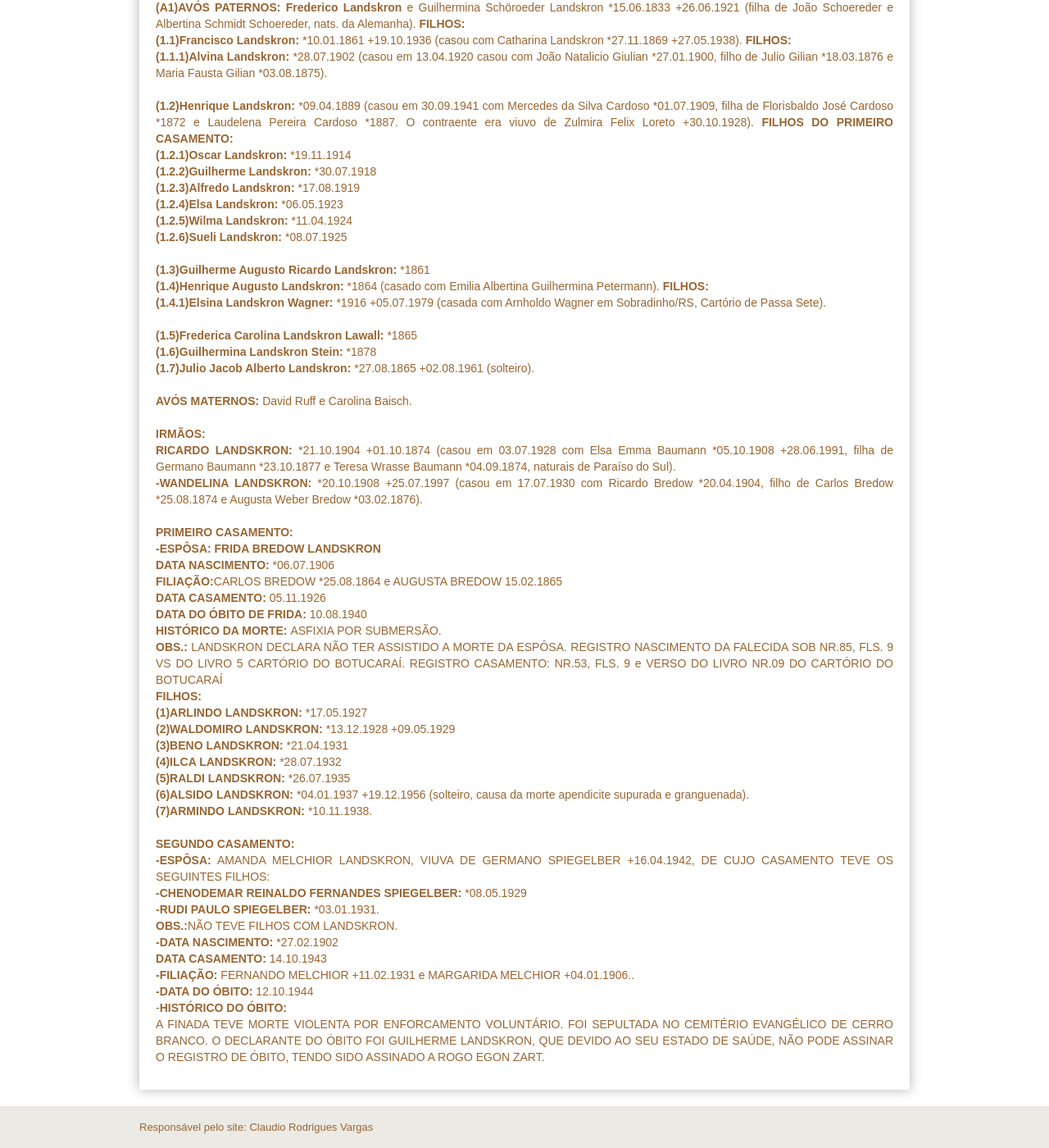
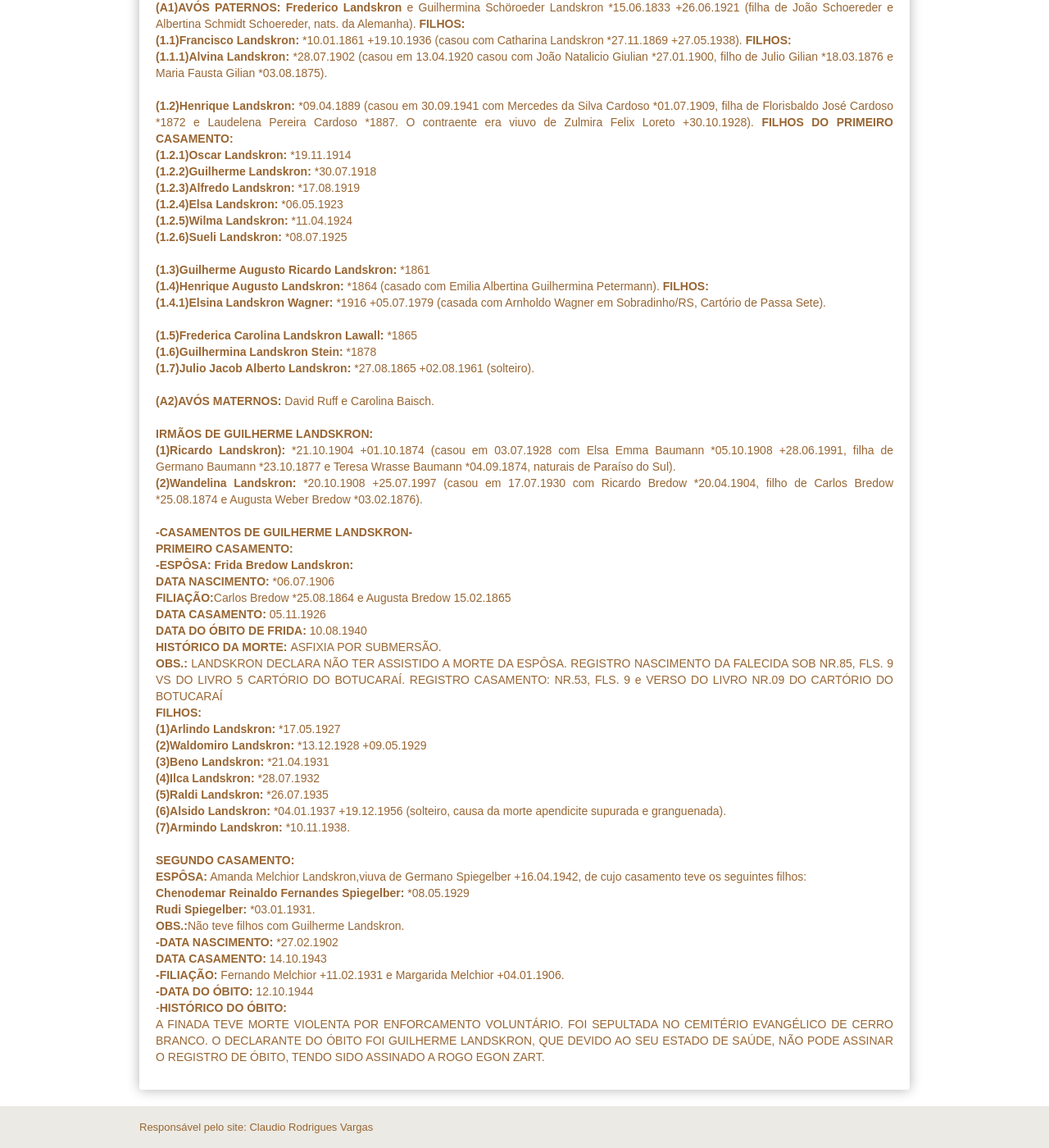
Before and after one commit to claudiovargas1955/claudiovargas1955.github.io, a Jekyll site: the page built from _pages/arvore-genealogica-de-guilherme landskron.html, in a window 1280 px wide and 1400 px high, scrolled down 603 px. Shown: the whole window at 82% size. Built offline with Jekyll 4.4.1, drawn with Linux system fonts in a browser that asks for light colours; some web fonts are replaced.

Commit message:
Update arvore-genealogica-de-guilherme landskron.html

```diff
--- a/_pages/arvore-genealogica-de-guilherme landskron.html
+++ b/_pages/arvore-genealogica-de-guilherme landskron.html
@@ -85,44 +85,43 @@ CASAMENTO:</b><br>
 <b>(1.6)Guilhermina Landskron Stein: </b>*1878 <br>
 <b>(1.7)Julio Jacob Alberto Landskron: </b>*27.08.1865 +02.08.1961 (solteiro).<br><br>
 
-<b>AVÓS MATERNOS:</b> David Ruff e Carolina Baisch.<br><br>
+<b>(A2)AVÓS MATERNOS:</b> David Ruff e Carolina Baisch.<br><br>
 
-<b>IRMÃOS:</b><br>
-<b>RICARDO LANDSKRON: </b>*21.10.1904 +01.10.1874 (casou em 03.07.1928 com Elsa Emma Baumann *05.10.1908 +28.06.1991, filha de Germano
-Baumann *23.10.1877 e Teresa Wrasse Baumann *04.09.1874, naturais de Paraíso do Sul). <br>
-<b>-WANDELINA LANDSKRON: </b>*20.10.1908 +25.07.1997 (casou em 17.07.1930 com Ricardo Bredow *20.04.1904, filho de Carlos Bredow
+<b>IRMÃOS DE GUILHERME LANDSKRON:</b><br>
+<b>(1)Ricardo Landskron): </b>*21.10.1904 +01.10.1874 (casou em 03.07.1928 com Elsa Emma Baumann *05.10.1908 +28.06.1991, filha de
+Germano Baumann *23.10.1877 e Teresa Wrasse Baumann *04.09.1874, naturais de Paraíso do Sul). <br>
+<b>(2)Wandelina Landskron: </b>*20.10.1908 +25.07.1997 (casou em 17.07.1930 com Ricardo Bredow *20.04.1904, filho de Carlos Bredow
 *25.08.1874 e Augusta Weber Bredow *03.02.1876).<br><br>
 
+<b>-CASAMENTOS DE GUILHERME LANDSKRON-</b><br>
 <b>PRIMEIRO CASAMENTO:</b> <br>
-<b>-ESPÔSA: FRIDA BREDOW LANDSKRON</b><br>
+<b>-ESPÔSA: Frida Bredow Landskron:</b><br>
 <b>DATA NASCIMENTO:</b> *06.07.1906<br>
-<b>FILIAÇÃO:</b>CARLOS BREDOW *25.08.1864 e AUGUSTA BREDOW 15.02.1865<br>
+<b>FILIAÇÃO:</b>Carlos Bredow *25.08.1864 e Augusta Bredow 15.02.1865<br>
 <b>DATA CASAMENTO: </b>05.11.1926<br>
-
 <b>DATA DO ÓBITO DE FRIDA: </b>10.08.1940<br>
 <b>HISTÓRICO DA MORTE: </b>ASFIXIA POR SUBMERSÃO.<br>
 <b>OBS.:</b> LANDSKRON DECLARA NÃO TER ASSISTIDO A MORTE DA ESPÔSA.
 REGISTRO NASCIMENTO DA FALECIDA SOB NR.85, FLS. 9 VS DO LIVRO 5 CARTÓRIO DO BOTUCARAÍ. REGISTRO CASAMENTO: NR.53, FLS. 9 e VERSO DO
 LIVRO NR.09 DO CARTÓRIO DO BOTUCARAÍ<br>
 <b>FILHOS:</b><br>
-
-<b>(1)ARLINDO LANDSKRON:</b> *17.05.1927<br>
-<b>(2)WALDOMIRO LANDSKRON:</b> *13.12.1928 +09.05.1929<br>
-<b>(3)BENO LANDSKRON: </b>*21.04.1931<br>
-<b>(4)ILCA LANDSKRON: </b>*28.07.1932<br>
-<b>(5)RALDI LANDSKRON:</b> *26.07.1935<br>
-<b>(6)ALSIDO LANDSKRON: </b>*04.01.1937 +19.12.1956 (solteiro, causa da morte apendicite supurada e granguenada).<br>
-<b>(7)ARMINDO LANDSKRON: </b>*10.11.1938.<br><br>
+<b>(1)Arlindo Landskron:</b> *17.05.1927<br>
+<b>(2)Waldomiro Landskron:</b> *13.12.1928 +09.05.1929<br>
+<b>(3)Beno Landskron: </b>*21.04.1931<br>
+<b>(4)Ilca Landskron: </b>*28.07.1932<br>
+<b>(5)Raldi Landskron: </b>*26.07.1935<br>
+<b>(6)Alsido Landskron: </b>*04.01.1937 +19.12.1956 (solteiro, causa da morte apendicite supurada e granguenada).<br>
+<b>(7)Armindo Landskron: </b>*10.11.1938.<br><br>
 
 <b>SEGUNDO CASAMENTO:</b><br>
-<b>-ESPÔSA:</b> AMANDA MELCHIOR LANDSKRON, VIUVA DE GERMANO SPIEGELBER +16.04.1942, DE CUJO CASAMENTO TEVE OS SEGUINTES FILHOS:<br>
-<b>-CHENODEMAR REINALDO FERNANDES SPIEGELBER: </b> *08.05.1929 <br>
-<b>-RUDI PAULO SPIEGELBER: </b>*03.01.1931.</b><br>
-<b>OBS.:</b>NÃO TEVE FILHOS COM LANDSKRON.<br>
+<b>ESPÔSA:</b> Amanda Melchior Landskron,viuva de Germano Spiegelber +16.04.1942, de cujo casamento teve os seguintes filhos: <br>
+<b>Chenodemar Reinaldo Fernandes Spiegelber: </b> *08.05.1929 <br>
+<b>Rudi Spiegelber: </b>*03.01.1931.</b><br>
+<b>OBS.:</b>Não teve filhos com Guilherme Landskron.<br>
 
 <b>-DATA NASCIMENTO: </b>*27.02.1902<br>
 <b>DATA CASAMENTO: </b>14.10.1943<br>
-<b>-FILIAÇÃO: </b>FERNANDO MELCHIOR +11.02.1931 e MARGARIDA MELCHIOR +04.01.1906..<br>
+<b>-FILIAÇÃO: </b>Fernando Melchior +11.02.1931 e Margarida Melchior +04.01.1906.<br>
 <b>-DATA DO ÓBITO:</b> 12.10.1944<br>
 -<b>HISTÓRICO DO ÓBITO: <br>
 </b>A FINADA TEVE MORTE VIOLENTA POR ENFORCAMENTO VOLUNTÁRIO. FOI SEPULTADA NO CEMITÉRIO EVANGÉLICO DE CERRO BRANCO. O DECLARANTE DO
```
